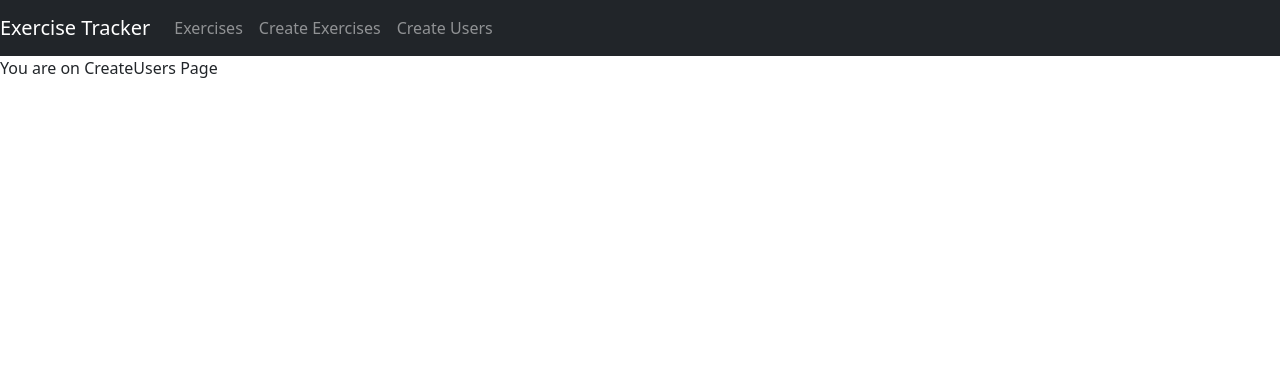
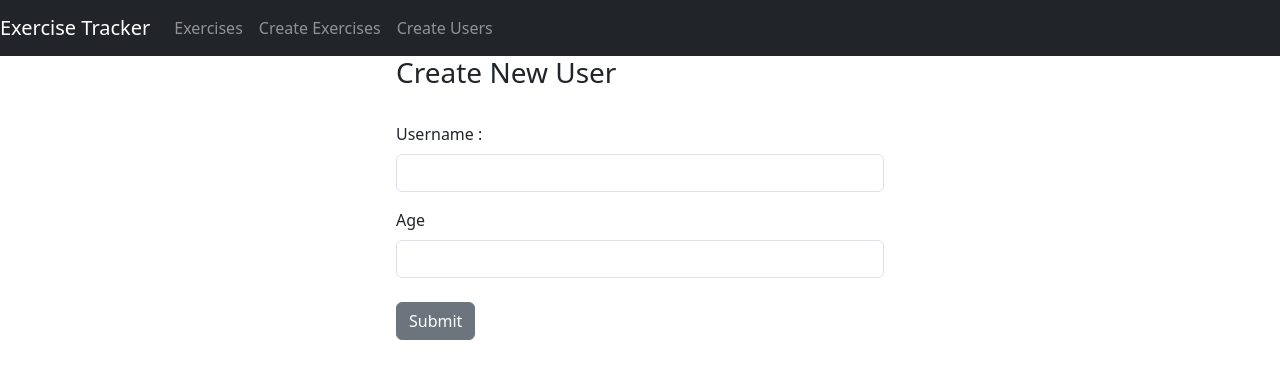
Before and after one commit to mahi9632/trackBuddy, a React (Create React App) app in the folder trackBuddy-ui/exercise-tracker/: page /user in a window 1280 px wide. Shown: the top 378 px of the page. Built offline with nearby package versions, Linux system fonts and the light colour scheme.

Commit message:
toast and add user

```diff
--- a/trackBuddy-ui/exercise-tracker/package.json
+++ b/trackBuddy-ui/exercise-tracker/package.json
@@ -13,6 +13,7 @@
     "react-dom": "^18.2.0",
     "react-router-dom": "^6.20.1",
     "react-scripts": "5.0.1",
+    "react-toastify": "^9.1.3",
     "web-vitals": "^2.1.4"
   },
   "scripts": {
--- a/trackBuddy-ui/exercise-tracker/src/components/CreateUsers.components.js
+++ b/trackBuddy-ui/exercise-tracker/src/components/CreateUsers.components.js
@@ -1,11 +1,64 @@
-import React from 'react';
+import React, { useEffect, useState } from 'react';
 
+import { ToastContainer, toast } from 'react-toastify';
+import 'react-toastify/dist/ReactToastify.css';
+import { addUsers } from './services/api';
 
 const  CreateUsers = ()=>{
+    const [userName, setUserName] = useState('')
+    const [age, setage] = useState()
+    const [userAdded,setUserAdded] = useState(false)
+    const handleSubmit = async(e) => {
+        e.preventDefault()
+        let exercise = {
+            username: userName,
+            age:age
+        }
+        return addUsers(exercise)
+                .then(data=> data && setUserAdded(true))
+                .catch(err=>console.log(err))
+
+    }
+
+    useEffect(()=>{
+        console.log({userAdded});
+        userAdded &&  toast("User Added!", {
+            position: toast.POSITION.TOP_CENTER,
+            className: 'foo-bar'
+          });
+    },[userAdded])
     return (
-       <div>
-        You are on CreateUsers Page
-       </div>
+        <div className='container ' style={{ width: '40%' }}>
+        {userAdded && < ToastContainer/>}
+        <h3>Create New User </h3>
+        <br />
+        <form
+        onSubmit={(e)=>handleSubmit(e)}
+        >
+            <div className='form-group'>
+                <label>Username : </label>
+                <input type='text'
+                    required
+                    className='form-control'
+                    value={userName}
+                    onChange={e => setUserName(e.target.value)}
+                />
+            </div>
+            <div>
+                <label>Age</label>
+                <input type='text'
+                    required
+                    className='form-control'
+                    value={age}
+                    onChange={e => setage(e.target.value)}
+                />
+            </div>
+            <br />
+            <div>
+                <button type='submit' className='btn btn-secondary' >Submit</button>
+            </div>
+        </form>
+    </div>
     )
 }
 
--- a/trackBuddy-ui/exercise-tracker/src/components/services/api.js
+++ b/trackBuddy-ui/exercise-tracker/src/components/services/api.js
@@ -16,3 +16,9 @@ export const addExercise = async(body) =>{
    let results = await axios.get(`${baseUrl}/exercises/`)
    return results?.data
 }
+
+export const addUsers = async(body) =>{
+   let results = await axios.post(`${baseUrl}/users/add`,body)
+   // console.log(results?.data,"ress");
+   return results?.data
+}
```
Also changed, not shown: 1 other file (tests, documents, lock files or other folders).
